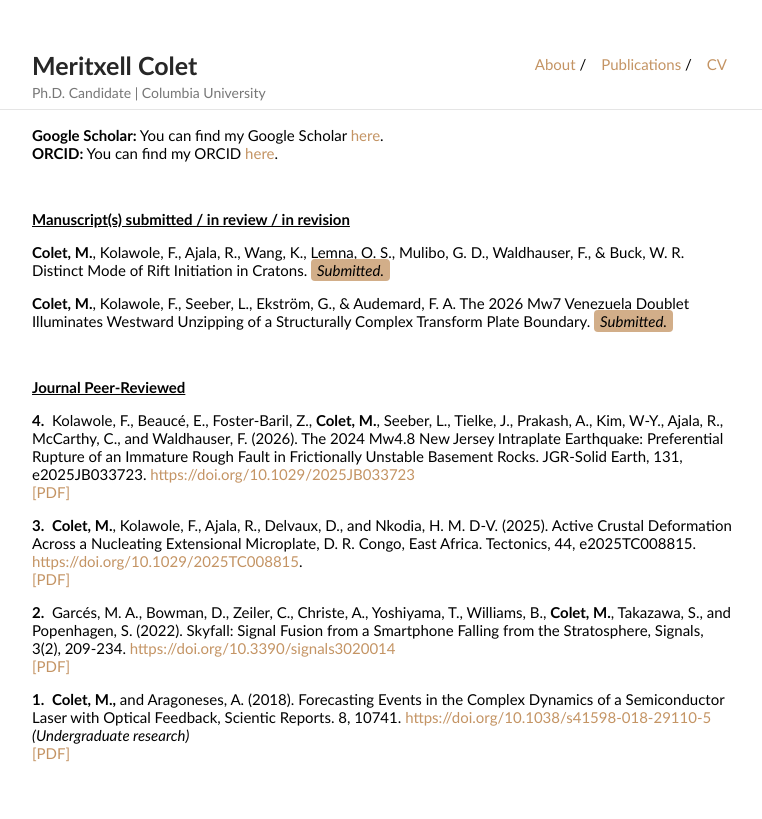
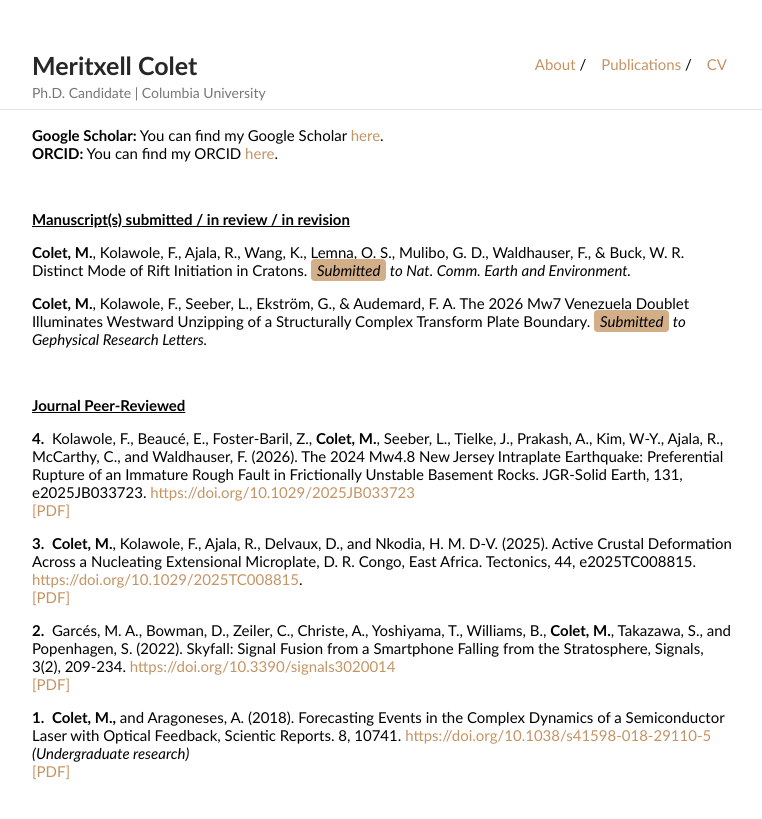
Before and after one commit to MeritxellC/MeritxellC.github.io, a Jekyll site: the page built from publications/publications.md, in a window 1280 px wide. Shown: the top 819 px of the page, without its empty margins (258-1020 px from the left). Built offline with Jekyll 4.4.1, drawn with Linux system fonts in a browser that asks for light colours.

Commit message:
minor update

```diff
--- a/publications/publications.md
+++ b/publications/publications.md
@@ -24,11 +24,11 @@ layout: default
 <p><strong><u>Manuscript(s) submitted / in review / in revision</u></strong></p>
 
 <p>
-<b>Colet, M.</b>, Kolawole, F., Ajala, R., Wang, K., Lemna, O. S., Mulibo, G. D., Waldhauser, F., & Buck, W. R. Distinct Mode of Rift Initiation in Cratons. <i><span class="tan-highlight">Submitted.</span></i>
+<b>Colet, M.</b>, Kolawole, F., Ajala, R., Wang, K., Lemna, O. S., Mulibo, G. D., Waldhauser, F., & Buck, W. R. Distinct Mode of Rift Initiation in Cratons. <i><span class="tan-highlight">Submitted</span> to Nat. Comm. Earth and Environment.</i>
 </p>
 
 <p>
-<b>Colet, M.</b>, Kolawole, F., Seeber, L., Ekström, G., & Audemard, F. A. The 2026 Mw7 Venezuela Doublet Illuminates Westward Unzipping of a Structurally Complex Transform Plate Boundary. <i><span class="tan-highlight">Submitted.</span></i>
+<b>Colet, M.</b>, Kolawole, F., Seeber, L., Ekström, G., & Audemard, F. A. The 2026 Mw7 Venezuela Doublet Illuminates Westward Unzipping of a Structurally Complex Transform Plate Boundary. <i><span class="tan-highlight">Submitted</span> to Gephysical Research Letters.</i>
 </p>
 
 
```
